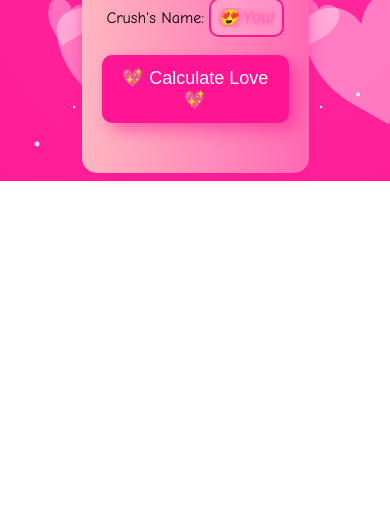
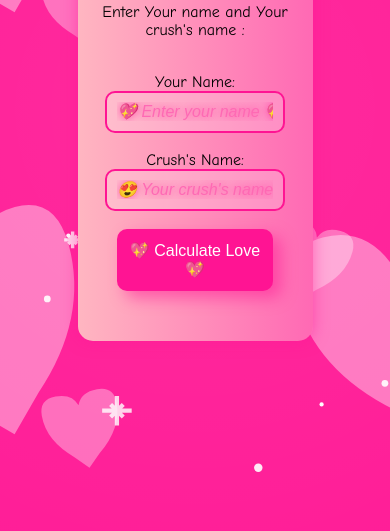
Before and after one commit to rachiittt/Love_calculator, a plain HTML site: page index.html in a window 390 px wide. Shown: the part 313-844 px from the top of the page. Drawn offline with Linux system fonts and the light colour scheme.

Commit message:
made it responsive

```diff
--- a/style.css
+++ b/style.css
@@ -1,3 +1,9 @@
+body {
+    background-size: cover;
+    background-attachment: fixed;
+    background-position: center;
+}
+
 body{
     font-family: Arial, Helvetica, sans-serif;
     text-align: center;
@@ -85,3 +91,59 @@ button:hover {
     font-family: 'Poppins', sans-serif;
     letter-spacing: 2px;
 }
+
+@media (max-width: 600px) {
+    button {
+        font-size: 14px;
+        padding: 10px;
+    }
+}
+
+h1 {
+    font-size: 1.8rem;
+}
+
+p {
+    font-size: 1rem;
+}
+
+@media (min-width: 768px) {
+    h1 {
+        font-size: 2.5rem;
+    }
+
+    p {
+        font-size: 1.2rem;
+    }
+}
+
+input {
+    width: 80%; /* Make it wider on smaller screens */
+    max-width: 400px;
+    padding: 10px;
+    font-size: 16px;
+}
+
+button {
+    width: 80%;
+    max-width: 250px;
+    font-size: 16px;
+    padding: 12px;
+}
+
+
+@media (min-width: 1024px) { /* Laptops and larger screens */
+    #container {
+        width: 50%;
+        max-width: 700px;
+        padding: 40px;
+    }
+}
+
+body {
+    display: flex;
+    justify-content: center;
+    align-items: center;
+    min-height: 100vh;
+    margin: 0;
+}
```
